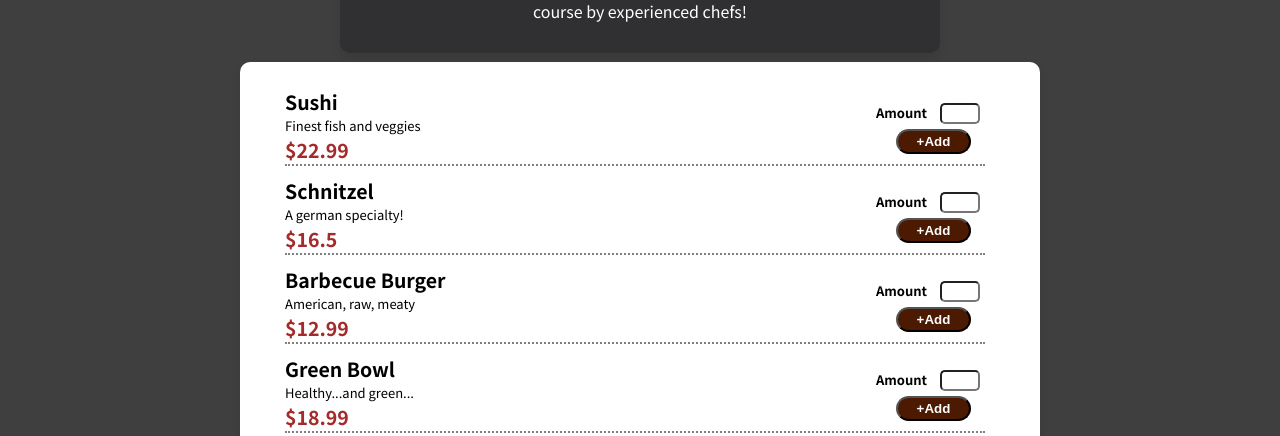
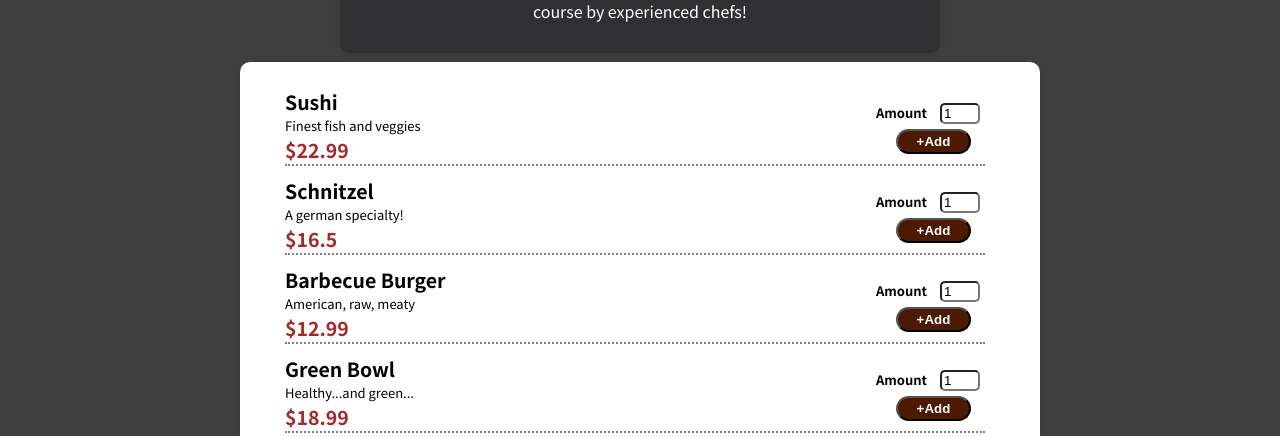
Before and after one commit to Kuldeep2804Yadav/RestaurantApp, a React (Create React App) app: page / in a window 1280 px wide. Shown: the part 458-894 px from the top of the page. Built offline with nearby package versions, Linux system fonts and the light colour scheme.

Commit message:
Added Context Api

```diff
--- a/src/App.js
+++ b/src/App.js
@@ -3,6 +3,7 @@ import Header from "./components/Layout/Header";
 import Summary from "./components/Layout/Summary";
 import Meal from "./components/Meals/Meal";
 import Dialog from "./components/UI/Card/Dialog";
+import CartProvider from "./components/store/CartProvider";
 function App() {
   const [isopen, setIsOpen] = useState(false);
   const openCartHandler = () => {
@@ -13,12 +14,14 @@ function App() {
     setIsOpen(false);
   };
   return (
-    <div>
+    <CartProvider>
       <Header openCart={openCartHandler} />
       {isopen && <Dialog closeCart={closeCartHandler} />}
       <Summary />
-      <Meal />
-    </div>
+      <main>
+        <Meal />
+      </main>
+    </CartProvider>
   );
 }
 
--- a/src/components/Cart/Cart.js
+++ b/src/components/Cart/Cart.js
@@ -1,19 +1,22 @@
-
-import React from 'react'
-import './Cart.css'
+import React, { useContext } from 'react';
+import './Cart.css';
 import { FontAwesomeIcon } from '@fortawesome/react-fontawesome';
 import { faShoppingCart } from '@fortawesome/free-solid-svg-icons';
+import CartContext from '../store/cart-context';
 
 function Cart(props) {
+   const cartCtx = useContext(CartContext);
+   const totalCountOfCartItem = cartCtx.items.reduce((prevCount,nextCount)=>{
+    return prevCount+nextCount.amount;
+   },0)
 
-  return (
-   <button className='cart' type='button' onClick={props.openCartHandler}>
-      <FontAwesomeIcon icon={faShoppingCart}  className='cart__icon'  />
-        <span>Your Cart</span>
-        <span className='count'>0</span>
-
-    </button>
-  )
+   return (
+      <button className='cart' type='button' onClick={props.openCartHandler}>
+         <FontAwesomeIcon icon={faShoppingCart} className='cart__icon' />
+         <span>Your Cart</span>
+         <span className='count'>{totalCountOfCartItem}</span>
+      </button>
+   );
 }
 
-export default Cart
+export default Cart;
--- a/src/components/Meals/Form.js
+++ b/src/components/Meals/Form.js
@@ -1,17 +1,36 @@
-import React from 'react'
-import Button from '../UI/Button/Button'
-import './Form.css'
+import React, { useState, useContext } from "react";
+import Button from "../UI/Button/Button";
+import "./Form.css";
+import CartContext from "../store/cart-context";
 
 function Form() {
+  const [inputValue, setInputValue] = useState(1);
+  const cartCtx = useContext(CartContext);
+
+  const quantityInputHandler = (event) => {
+    setInputValue(event.target.value);
+  };
+
+  const submitFormHandler = (event) => {
+    event.preventDefault();
+    cartCtx.addItem({ amount: parseInt(inputValue) });
+    setInputValue(1);
+  };
+
   return (
-    <form>
-        <div className='input'>
-            <label htmlFor="quantity">Amount </label>
-            <input id='quantity' type='number'/>
-        </div>
-        <Button  title="+Add" className="button"/>
+    <form onSubmit={submitFormHandler}>
+      <div className="input">
+        <label htmlFor="quantity">Amount </label>
+        <input
+          id="quantity"
+          type="number"
+          value={inputValue}
+          onChange={quantityInputHandler}
+        />
+      </div>
+      <Button title="+Add" className="button" />
     </form>
-  )
+  );
 }
 
-export default Form
+export default Form;
--- a/src/components/UI/Card/Dialog.css
+++ b/src/components/UI/Card/Dialog.css
@@ -7,7 +7,7 @@
     height: 100%; /* Full height (cover the whole page) */
     top: 0;
     left: 0;
-    background-color: rgba(0, 0, 0, 0.5); /* Black background with opacity */
+    background-color: rgb(0, 0, 0,0.7); /* Black background with opacity */
     z-index: 10; /* Specify a stack order in case you're using a different order for other elements */
     cursor: pointer; /* Add a pointer on hover */
   }
@@ -43,3 +43,17 @@
     justify-content: flex-end;
     margin-top: 10px; /* Reduced margin */
   }
+  .dialog__Button button{
+    height: 35px;
+  }
+
+  .closeButton{
+    background: white;
+    color: rgb(76, 25, 1);
+
+  }
+
+  .closeButton:hover{
+    background:rgb(76, 25, 1);
+   color: rgb(255, 255, 255);
+  }
--- a/src/components/UI/Card/Dialog.js
+++ b/src/components/UI/Card/Dialog.js
@@ -17,7 +17,7 @@ const DialogRoot = (props) => {
         <span>35.62</span>
       </div>
       <div className="dialog__Button">
-        <Button title="Close" onClick={props.closeCart}></Button>
+        <Button title="Close" onClick={props.closeCart} className="closeButton"></Button>
         <Button title="Order"></Button>
       </div>
     </Card>
--- /dev/null
+++ b/src/components/store/CartProvider.js
@@ -0,0 +1,37 @@
+import React, { useState } from "react";
+import CartContext from "./cart-context";
+
+function CartProvider(props) {
+  const [items, setItems] = useState([]);
+  const [totalAmount, setTotalAmount] = useState(0);
+
+  const addItemToCartHandler = (item) => {
+
+    setItems((prevItems) => [...prevItems, item]);
+    setTotalAmount((prevTotalAmount) => prevTotalAmount + item.price);
+  };
+
+  const removeItemFromCartHandler = (id) => {
+
+    const itemToRemove = items.find((item) => item.id === id);
+    if (!itemToRemove) return;
+
+    setItems((prevItems) => prevItems.filter((item) => item.id !== id));
+    setTotalAmount((prevTotalAmount) => prevTotalAmount - itemToRemove.price);
+  };
+
+  const cartContext = {
+    items: items,
+    totalAmount: totalAmount,
+    addItem: addItemToCartHandler,
+    removeItem: removeItemFromCartHandler,
+  };
+
+  return (
+    <CartContext.Provider value={cartContext}>
+      {props.children}
+    </CartContext.Provider>
+  );
+}
+
+export default CartProvider;
--- /dev/null
+++ b/src/components/store/cart-context.js
@@ -0,0 +1,10 @@
+import React from "react";
+
+ const CartContext= React.createContext({
+  items:[],
+  totalAmount:0,
+  addItem:(item)=>{},
+  removeItem:(id)=>{}
+});
+
+export default CartContext;
```
